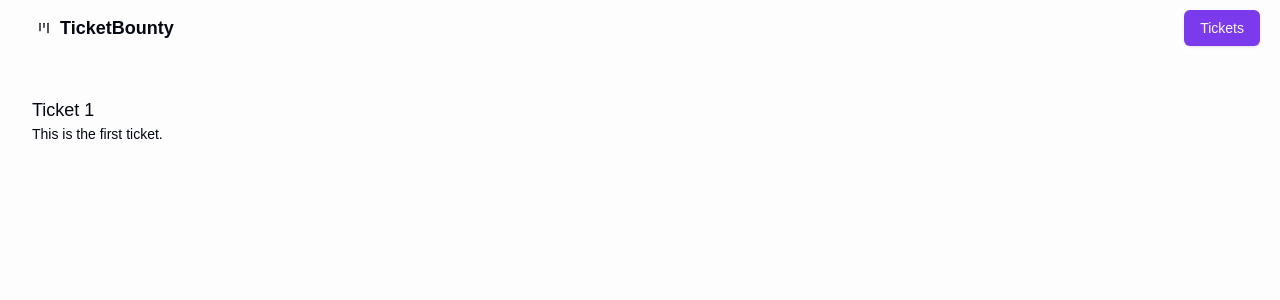
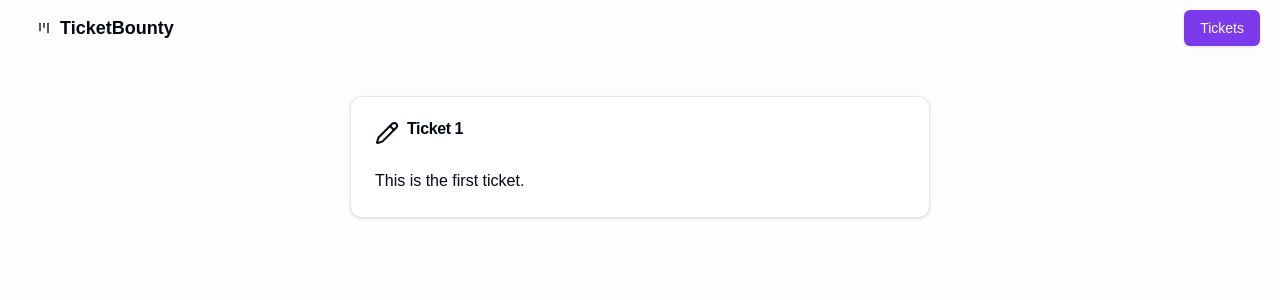
Before and after one commit to DarrickFauvel/the-road-to-next-app, a Next.js app: page /tickets/1 in a window 1280 px wide. Shown: the top 300 px of the page. Built offline with nearby package versions, Linux system fonts and the light colour scheme.

Commit message:
use ticket item component

```diff
--- a/src/app/tickets/[ticketId]/page.tsx
+++ b/src/app/tickets/[ticketId]/page.tsx
@@ -1,6 +1,7 @@
 import { Placeholder } from "@/components/placeholder";
 import { Button } from "@/components/ui/button";
 import { initialTickets } from "@/data";
+import { TicketItem } from "@/features/ticket/components/ticket-item";
 import { ticketsPath } from "@/paths";
 import Link from "next/link";
 
@@ -29,9 +30,8 @@ const TicketPage = async ({ params }: TicketPageProps) => {
   }
 
   return (
-    <div>
-      <h2 className="text-lg">{ticket.title}</h2>
-      <p className="text-sm">{ticket.content}</p>
+    <div className="flex justify-center animate-fade-from-top">
+      <TicketItem ticket={ticket} isDetail />
     </div>
   );
 };
```
